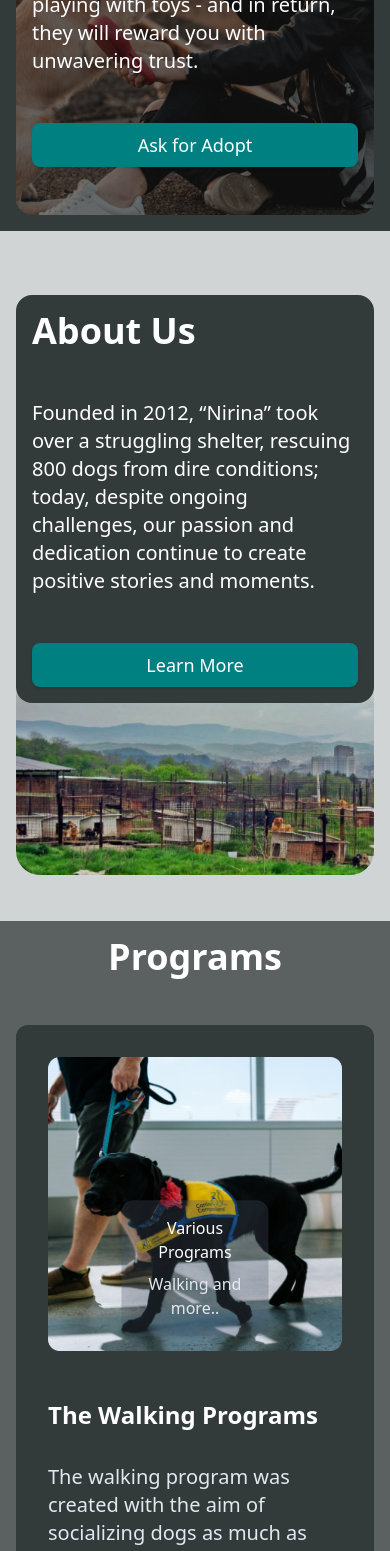
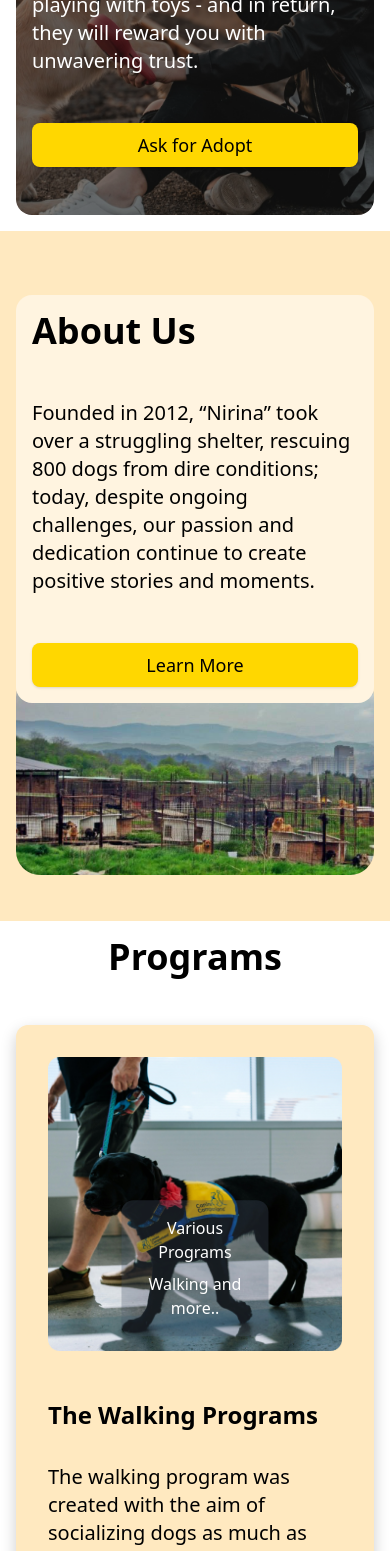
Before and after one commit to Bego96/Nirina-Dogshelter-Nextjs, a Next.js app: page / in a window 390 px wide. Shown: the part 400-1951 px from the top of the page. Built offline with nearby package versions, Linux system fonts and the light colour scheme.

Commit message:
Changes older colors

```diff
--- a/src/app/layout.js
+++ b/src/app/layout.js
@@ -8,7 +8,7 @@ export const metadata = {
 export default function RootLayout({ children }) {
   return (
     <html lang="en">
-      <body className="text-white bg-[#333A3A]">
+      <body className="text-white bg-white">
         {children}
       </body>
     </html>
--- a/src/app/page.js
+++ b/src/app/page.js
@@ -1,5 +1,5 @@
 'use client'
-import { useState } from "react";
+import { useState, } from "react";
 import Main from "@/components/main";
 import Navigation from "@/components/navigation";
 import Sidebar from "@/components/sidebar";
@@ -11,6 +11,7 @@ export default function Home() {
     setShowSidebar(!showSidebar)
   }
 
+
   return (
     <>
       <Sidebar showSidebar={showSidebar} setAside={setAside}/>
--- a/src/components/aboutUs.js
+++ b/src/components/aboutUs.js
@@ -3,11 +3,11 @@ import Image from 'next/image';
 
 export default function AboutUs() {
   return (
-    <div className='pt-16 bg-[#D1D4D4] flex justify-end p-4 lg:p-24'>
+    <div className='pt-16 bg-bordeaux-brown flex justify-end p-4 lg:p-24'>
 
       <div className='w-full xl:w-[80%] rounded-3xl relative ' >
 
-        <div className='md:shadow-[0_6px_16px_rgb(0,0,0,0.4)] relative z-30 xl:z-10 p-4 w-full bg-[#333A3A] xl:p-16 lg:top-[30%] lg:left-10 lg:absolute lg:w-[50%] 2xl:p-24 xl:-left-[25%] xl:top-12 rounded-2xl 2xl:top-[15%] 2xl:-left-[25%]'>
+        <div className='md:shadow-[0_6px_16px_rgb(0,0,0,0.2)] text-black relative z-30 xl:z-10 p-4 w-full bg-light-brown xl:p-16 lg:top-[30%] lg:left-10 lg:absolute lg:w-[50%] 2xl:p-24 xl:-left-[25%] xl:top-12 rounded-2xl 2xl:top-[15%] 2xl:-left-[25%]'>
           <h2 className='font-semibold text-4xl xl:text-6xl'>About Us</h2>
           <p className='text-xl mt-12'>
             Founded in 2012, <q>Nirina</q> took over a struggling shelter,
@@ -15,9 +15,9 @@ export default function AboutUs() {
             challenges, our passion and dedication continue to create positive
             stories and moments.
           </p>
-          <button className="w-full mt-12 group relative h-[44px] sm:w-[250px] overflow-hidden rounded-lg bg-[#008080] text-lg shadow cursor-pointer">
-            <div className="absolute inset-0 w-0 bg-[#25a5be] transition-all duration-[250ms] ease-out group-hover:w-full"></div>
-            <span className="relative text-white md:font-semibold">Learn More</span>
+          <button className="w-full text-black hover:text-white mt-12 group relative h-[44px] sm:w-[250px] overflow-hidden rounded-lg bg-yellow  text-lg shadow cursor-pointer">
+            <div className="absolute inset-0 w-0 bg-orange transition-all duration-[250ms] ease-out group-hover:w-full"></div>
+            <span className="relative md:font-semibold">Learn More</span>
           </button>
         </div>
 
--- a/src/components/gallery.js
+++ b/src/components/gallery.js
@@ -10,14 +10,14 @@ export default function Gallery() {
     const [imgGallery, setImgGallery] = useState(imageList);
 
   return (
-    <div className='bg-[#D1D4D4] py-8'>
-      <h3 className='bg-[#5B6161] py-4 text-center font-semibold text-4xl xl:text-6xl'>Gallery</h3>
+    <div className='bg-bordeaux-brown py-8 text-black'>
+      <h3 className='py-4 text-center font-semibold text-4xl xl:text-6xl'>Gallery</h3>
       <div className='px-4 py-12'>
         <DogPhotos imgGalleryNew={imgGallery}/>
       </div>
       <div className='flex justify-center items-center px-4 lg:px-24'>
-        <button className="w-2/3 group relative h-[44px] sm:w-[250px] overflow-hidden rounded-lg bg-[#008080] text-lg shadow cursor-pointer">
-            <div className="absolute inset-0 w-0 bg-[#25a5be] transition-all duration-[250ms] ease-out group-hover:w-full"></div>
+        <button className="w-2/3 text-white group relative h-[44px] sm:w-[250px] overflow-hidden rounded-lg bg-orange text-lg shadow cursor-pointer">
+            <div className="absolute inset-0 w-0 bg-dark-orange transition-all duration-[250ms] ease-out group-hover:w-full"></div>
             <span className="relative text-white md:font-semibold">See all photos</span>
         </button>
       </div>
--- a/src/components/header.js
+++ b/src/components/header.js
@@ -12,9 +12,9 @@ export default function Header() {
                 The primary goal is to bring joy to our furry friends. Spend time petting them, sharing treats, and playing with toys - and in return,
                 they will reward you with unwavering trust.
                 </p>
-                <button className="w-full mt-12 group relative h-[44px] sm:w-[250px] overflow-hidden rounded-lg bg-[#008080] text-lg shadow cursor-pointer">
-                    <div className="absolute inset-0 w-0 bg-[#25a5be] transition-all duration-[250ms] ease-out group-hover:w-full"></div>
-                    <span className="relative text-white md:font-semibold">Ask for Adopt</span>
+                <button className="w-full mt-12 text-black hover:text-white group relative h-[44px] sm:w-[250px] overflow-hidden rounded-lg bg-yellow text-lg shadow cursor-pointer">
+                    <div className="absolute inset-0 w-0 bg-orange transition-all duration-[250ms] ease-out group-hover:w-full"></div>
+                    <span className="relative md:font-semibold">Ask for Adopt</span>
                 </button>
             </div>
         </div>
--- a/src/components/moreAboutDonate.js
+++ b/src/components/moreAboutDonate.js
@@ -2,12 +2,12 @@ import React from 'react'
 
 export default function MoreAboutDonate() {
   return (
-    <div className='bg-[#D1D4D4] p-8 items-center flex flex-col xl:flex-row xl:px-40 py-24 mb-12 xl:mb-40'>
+    <div className='bg-bordeaux-brown p-8 items-center flex flex-col xl:flex-row xl:px-40 py-24 mb-12 xl:mb-40'>
         <p className='font-semibold text-slate-700 text-xl mb-12 xl:mb-0 xl:mr-24'>Every contribution, big or small, makes a difference. Consider adopting, fostering, or supporting us in any way you can. Together,
             we can make room for more wagging tails and find loving homes for our furry friends. Your support means the world to us
         </p>
-        <button className="w-full group relative h-[44px] sm:w-[250px] xl:w-[450px] overflow-hidden rounded-lg bg-[#008080] text-lg shadow cursor-pointer">
-            <div className="absolute inset-0 w-0 bg-[#25a5be] transition-all duration-[250ms] ease-out group-hover:w-full"></div>
+        <button className="w-full text-black hover:text-white group relative h-[44px] sm:w-[250px] xl:w-[450px] overflow-hidden rounded-lg bg-orange text-lg shadow cursor-pointer">
+            <div className="absolute inset-0 w-0 bg-dark-orange transition-all duration-[250ms] ease-out group-hover:w-full"></div>
             <span className="relative text-white md:font-semibold">Donate</span>
         </button>
     </div>
--- a/src/components/programs.js
+++ b/src/components/programs.js
@@ -2,14 +2,14 @@ import React from 'react'
 import Image from 'next/image'
 export default function Programs() {
   return (
-    <div className='flex flex-col items-center bg-[#5B6161] p-4 xl:p-32'>
+    <div className='flex flex-col items-center bg-white text-black p-4 xl:p-32'>
         <h2 className='font-semibold text-4xl xl:text-6xl mb-12'>Programs</h2>
-        <div className='mb-4 md:mb-12 xl:mb-24 flex flex-col bg-[#333A3A] p-8 rounded-xl justify-center items-center md:flex-row'>
+        <div className='shadow-[0_6px_16px_rgb(0,0,0,0.2)] mb-4 md:mb-12 xl:mb-24 flex flex-col bg-bordeaux-brown p-8 rounded-xl justify-center items-center md:flex-row'>
 
             <div className='w-full md:w-1/2 lg:w-[30%] relative'>
-                <div className='px-6 text-center absolute bottom-2 left-1/2 transform -translate-y-[5%] -translate-y-[30%] -translate-x-1/2 xl:-translate-y-[10%] p-4 bg-slate-600 bg-opacity-30 rounded-xl'>
+                <div className='px-6 text-center text-white absolute bottom-2 left-1/2 transform -translate-y-[5%] -translate-y-[30%] -translate-x-1/2 xl:-translate-y-[10%] p-4 bg-slate-600 bg-opacity-30 rounded-xl'>
                     <p className='mb-2 md:text-xl'>Various Programs</p>
-                    <p className='text-slate-200 md:text-xl'>Walking and more..</p>
+                    <p className='md:text-xl'>Walking and more..</p>
                 </div>
                 <Image src="/images/Nirina_za_Landing_Page/Card-2.png" height={500} width={500} className="w-full" alt="Varius programs"/>
             </div>
@@ -29,10 +29,11 @@ export default function Programs() {
                 </div>
             </div>
         </div>
-        <div className='mb-4 md:mb-12 xl:mb-24 flex flex-col bg-[#333A3A] p-8 rounded-xl justify-center items-center md:flex-row'>
+
+        <div className='shadow-[0_6px_16px_rgb(0,0,0,0.2)] mb-4 md:mb-12 xl:mb-24 flex flex-col bg-bordeaux-brown p-8 rounded-xl justify-center items-center md:flex-row'>
 
             <div className='w-full md:w-1/2 lg:w-[30%] relative'>
-                <div className='px-6 text-center absolute bottom-2 left-1/2 transform -translate-y-[5%] -translate-y-[30%] -translate-x-1/2 xl:-translate-y-[10%] p-4 bg-slate-600 bg-opacity-30 rounded-xl'>
+                <div className='px-6 text-center absolute text-white bottom-2 left-1/2 transform -translate-y-[5%] -translate-y-[30%] -translate-x-1/2 xl:-translate-y-[10%] p-4 bg-slate-600 bg-opacity-30 rounded-xl'>
                     <p className='mb-2 md:text-xl'>cca3000</p>
                     <p className='text-slate-200 md:text-xl'>Total dogs adopted</p>
                 </div>
@@ -50,10 +51,11 @@ export default function Programs() {
                 </p>
             </div>
         </div>
-        <div className='mb-2 md:mb-8 xl:mb-0 flex flex-col bg-[#333A3A] p-8 rounded-xl justify-center items-center md:flex-row'>
+
+        <div className='shadow-[0_6px_16px_rgb(0,0,0,0.2)] mb-2 md:mb-8 xl:mb-0 flex flex-col bg-bordeaux-brown p-8 rounded-xl justify-center items-center md:flex-row'>
 
             <div className='w-full md:w-1/2 lg:w-[30%] relative'>
-                <div className='px-6 text-center absolute bottom-2 left-1/2 transform -translate-y-[5%] -translate-y-[30%] -translate-x-1/2 xl:-translate-y-[10%] p-4 bg-slate-600 bg-opacity-30 rounded-xl'>
+                <div className='px-6 text-center text-white absolute bottom-2 left-1/2 transform -translate-y-[5%] -translate-y-[30%] -translate-x-1/2 xl:-translate-y-[10%] p-4 bg-slate-600 bg-opacity-30 rounded-xl'>
                     <p className='mb-2 md:text-xl'>$ thousands</p>
                     <p className='text-slate-200 md:text-xl'>food & products donation</p>
                 </div>
--- a/src/components/styles.css
+++ b/src/components/styles.css
@@ -2,11 +2,11 @@
     width: 20px;
     height: 20px;
     margin: 0 20px !important;
-    background-color: #008080;
+    background-color: #FFA500;
 }
 
 .swiper-button-prev, .swiper-button-next {
-    color: #008080;
+    color: #FFA500;
     width: 18px;
 }
 
--- a/tailwind.config.js
+++ b/tailwind.config.js
@@ -14,6 +14,18 @@ module.exports = {
           "hero-img": "url('/images/Nirina_za_Landing_Page/Hero_Image.png')",
           "aboutUs-img": "url('/images/Nirina_za_Landing_Page/About_Us_Image.png')",
       },
+    },
+    colors: {
+      "dark-brown": 'rgb(139,69,19)',
+      "yellow": 'rgb(255,215,0)',
+      "bordeaux-brown":'rgb(255,233,192)',
+      "light-brown": 'rgb(255,244,224)',
+      "orange": '#FFA500',
+      "dark-orange": 'rgb(176, 116, 42)',
+      "white": 'rgb(255, 255, 255)',
+      "black": 'rgb(0,0,0)',
+      "slate-600": 'rgb(71,85,105)',
+      "slate-700": ' rgb(51,65,85)'
     },
     screens: {
       'sm': '640px',
```
Also changed, not shown: src/components/navigation.js (+5 -5 lines), src/components/sidebar.js (+16 -13 lines).
